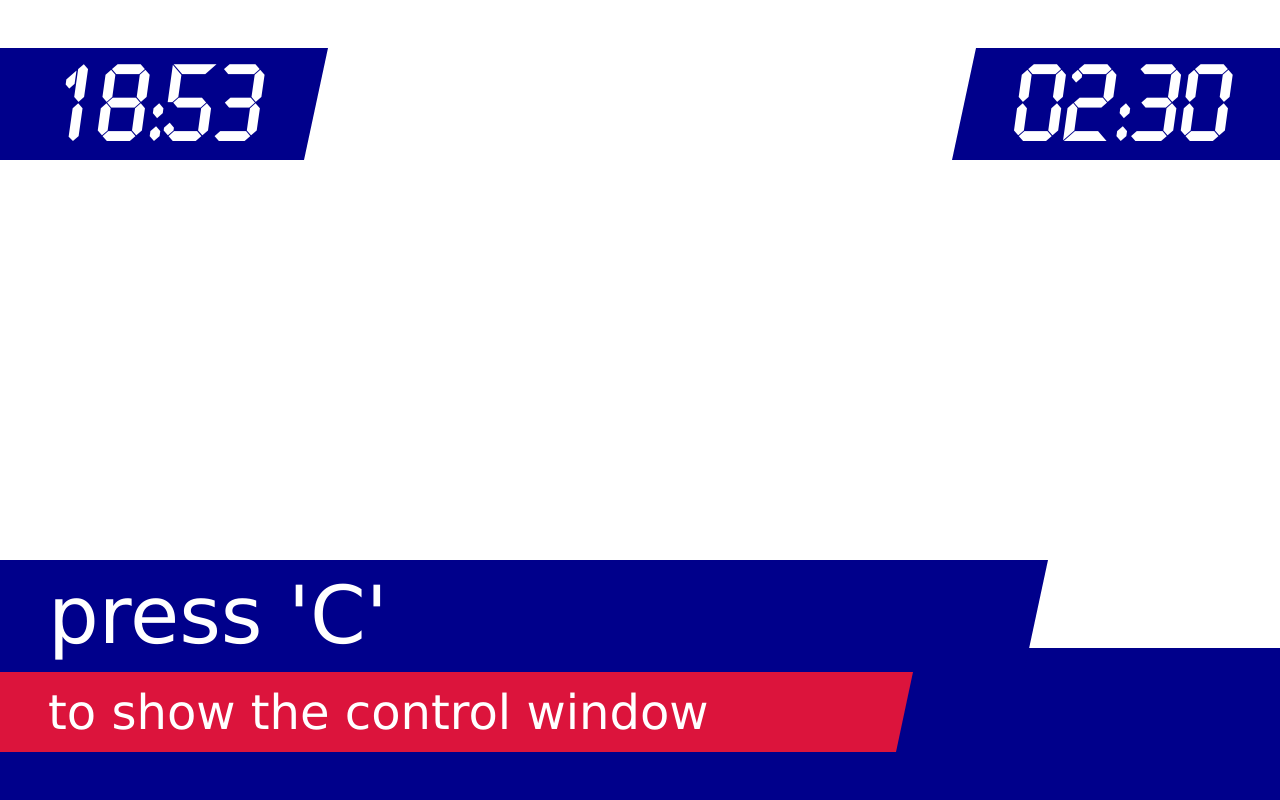
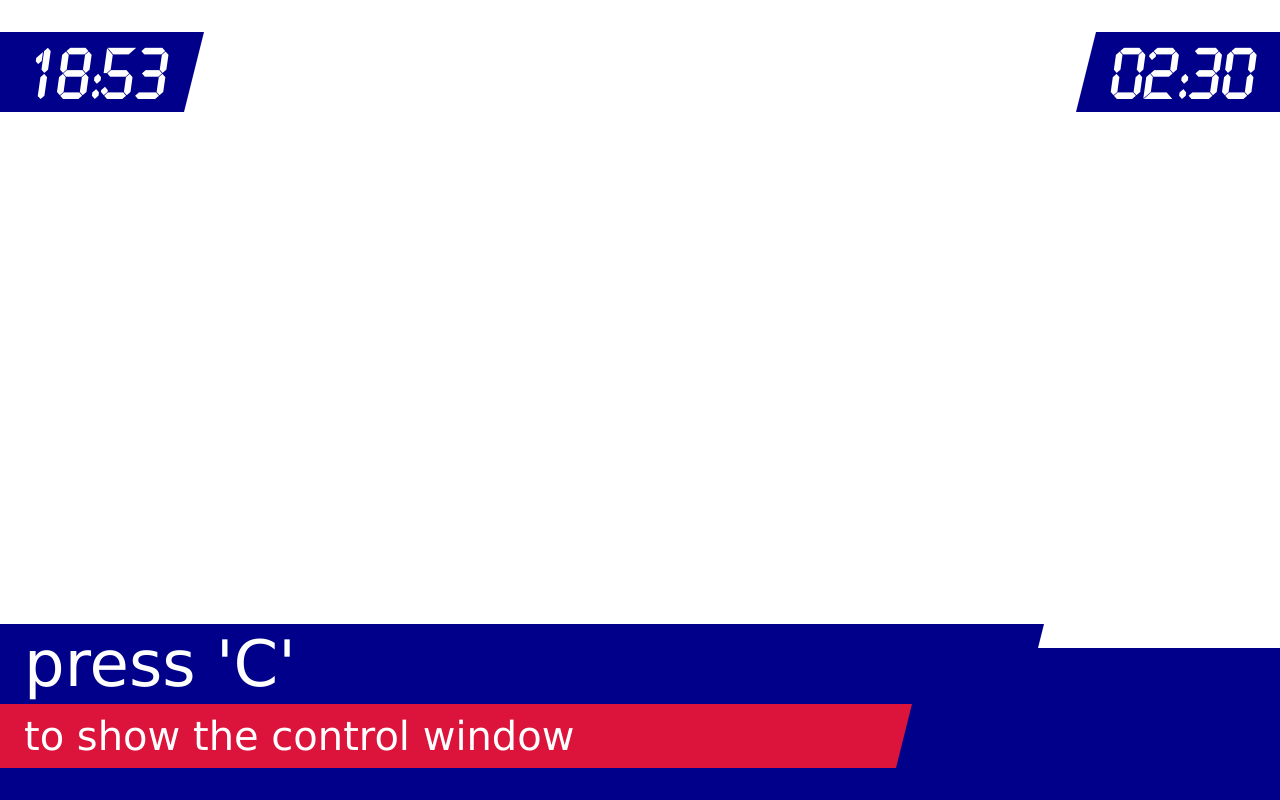
Before and after one commit to FirstLegoLeague/displaySystem, a plain HTML site: page index.html in a window 1280 px wide. Drawn offline with Linux system fonts and the light colour scheme.

Commit message:
more subtle sizes

```diff
--- a/themes/rednblue.css
+++ b/themes/rednblue.css
@@ -9,23 +9,23 @@ body {
     font-family: lcdbold;
     color: white;
     transition: transform 0.3s;
-    height: 14vh;
-    font-size: 12vh;
-    line-height: 16vh;
-    width: 32vh;
-    padding-left: 6vh;
+    height: 10vh;
+    font-size: 8vh;
+    line-height: 12vh;
+    width: 20vh;
+    padding-left: 3vh;
 }
 #time::after {
     content: '';
-  width: 3vh;
+    width: 2.5vh;
     display: block;
-  height: 14vh;
+    height: 10vh;
     position: absolute;
-  right: -3vh;
+    right: -2.5vh;
     top: 0;
     border: 2px solid black;
     box-sizing: border-box;
-  border-width: 14vh 3vh 0 0;
+    border-width: 10vh 2.5vh 0 0;
     border-color: darkblue transparent;
 }
 
@@ -40,25 +40,25 @@ body {
     font-family: lcdbold;
     color: white;
     transition: transform 0.3s;
-    height: 14vh;
-    font-size: 12vh;
-    line-height: 16vh;
-    width: 32vh;
-    padding-right: 6vh;
+    height: 10vh;
+    font-size: 8vh;
+    line-height: 12vh;
+    width: 20vh;
+    padding-right: 3vh;
     text-align: right;
 }
 
 #clock::before {
     content: '';
-  width: 3vh;
+    width: 2.5vh;
     display: block;
-  height: 14vh;
+    height: 10vh;
     position: absolute;
-  left: -3vh;
+    left: -2.5vh;
     top: 0;
     border: 2px solid black;
     box-sizing: border-box;
-  border-width: 0 0 14vh 3vh;
+    border-width: 0 0 10vh 2.5vh;
     border-color: darkblue transparent;
 }
 
@@ -69,6 +69,9 @@ body {
 #clock.stopped {
     background-color: crimson;
 }
+#clock.stopped::before {
+    border-color: crimson transparent;
+}
 #clock.armed {
     color: yellow;
 }
@@ -76,12 +79,12 @@ body {
 /* lowThird definitions */
 #lowThird {
     background: none;
-    height: 30vh;
+    height: 22vh;
     box-sizing: border-box;
 }
 #lowThird .line {
     color: white;
-    padding-left: 6vh;
+    padding-left: 3vh;
     transition: transform 0.3s;
     transform: translate(0);
     box-sizing: border-box;
@@ -96,21 +99,21 @@ body {
     background-color: darkblue;
     width: 80%;
     transition-timing-function: cubic-bezier(0.250, 0.100, 0.000, 1.000);
-    font-size: 10vh;
-    height: 14vh;
-    line-height: 14vh;
+    font-size: 8vh;
+    height: 10vh;
+line-height: 10vh;
 }
 #lowThird .line1::after {
     content: '';
-  width: 3vh;
+    width: 2.5vh;
     display: block;
-  height: 14vh;
+    height: 10vh;
     position: absolute;
-  right: -3vh;
+    right: -2.5vh;
     top: 0;
     border: 2px solid black;
     box-sizing: border-box;
-  border-width: 14vh 3vh 0 0;
+    border-width: 10vh 2.5vh 0 0;
     border-color: darkblue transparent;
 }
 
@@ -118,22 +121,22 @@ body {
     background-color: crimson;
     width: 70%;
     transition-timing-function: cubic-bezier(1.000, 0.000, 0.695, 1.000);
-    font-size: 6vh;
-    height: 10vh;
-    line-height: 10vh;
+    font-size: 5vh;
+    height: 8vh;
+    line-height: 8vh;
 }
 
 #lowThird .line2::after {
     content: '';
-  width: 2.14vh;
+    width: 2vh;
     display: block;
-  height: 10vh;
+    height: 8vh;
     position: absolute;
-  right: -2.14vh;
+    right: -2vh;
     top: 0;
     border: 2px solid black;
     box-sizing: border-box;
-  border-width: 10vh 2.14vh 0 0;
+    border-width: 8vh 2vh 0 0;
     border-color: crimson transparent;
 }
 
```
Lines whose indentation alone changed are shown as unchanged.
